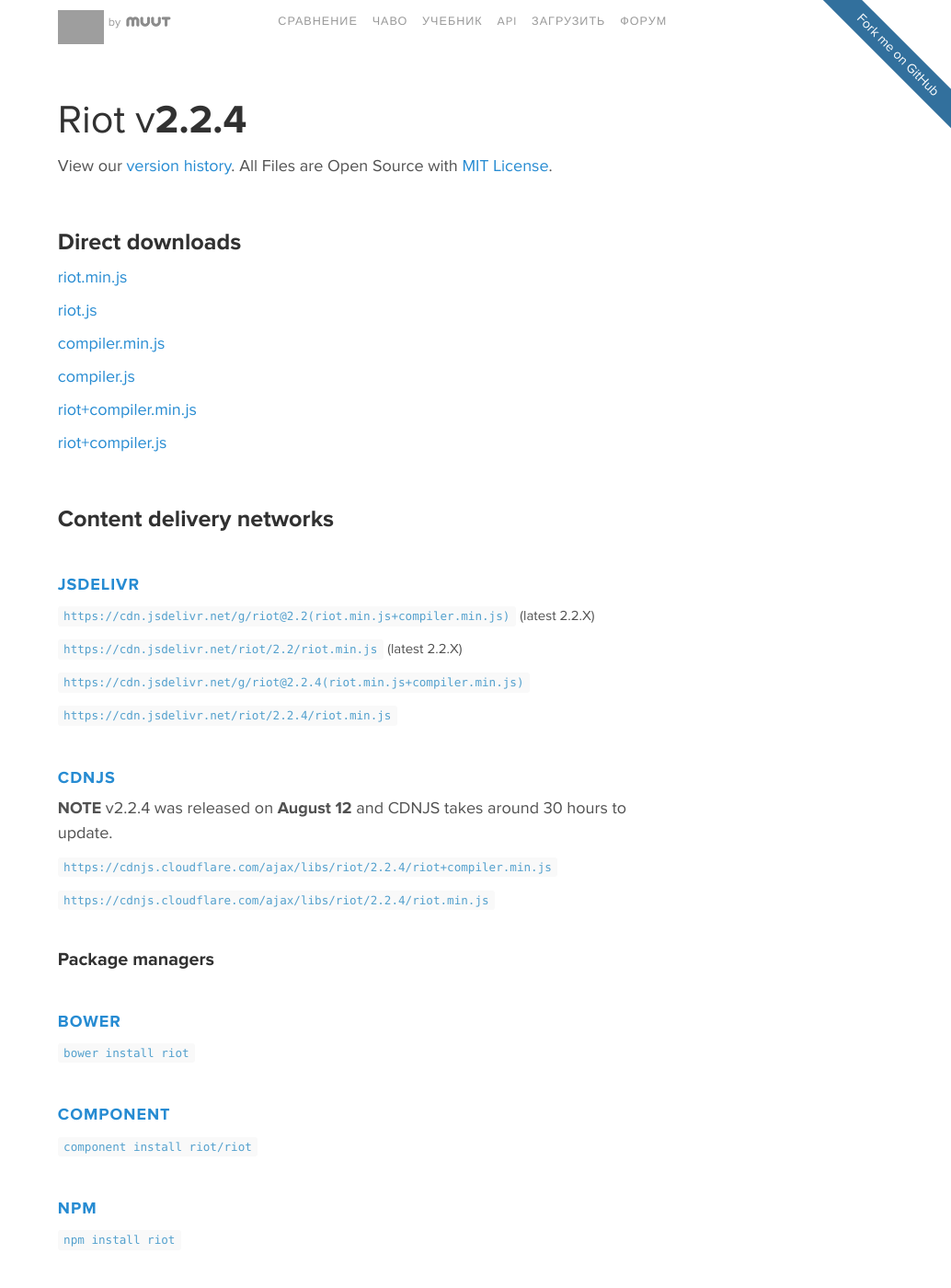
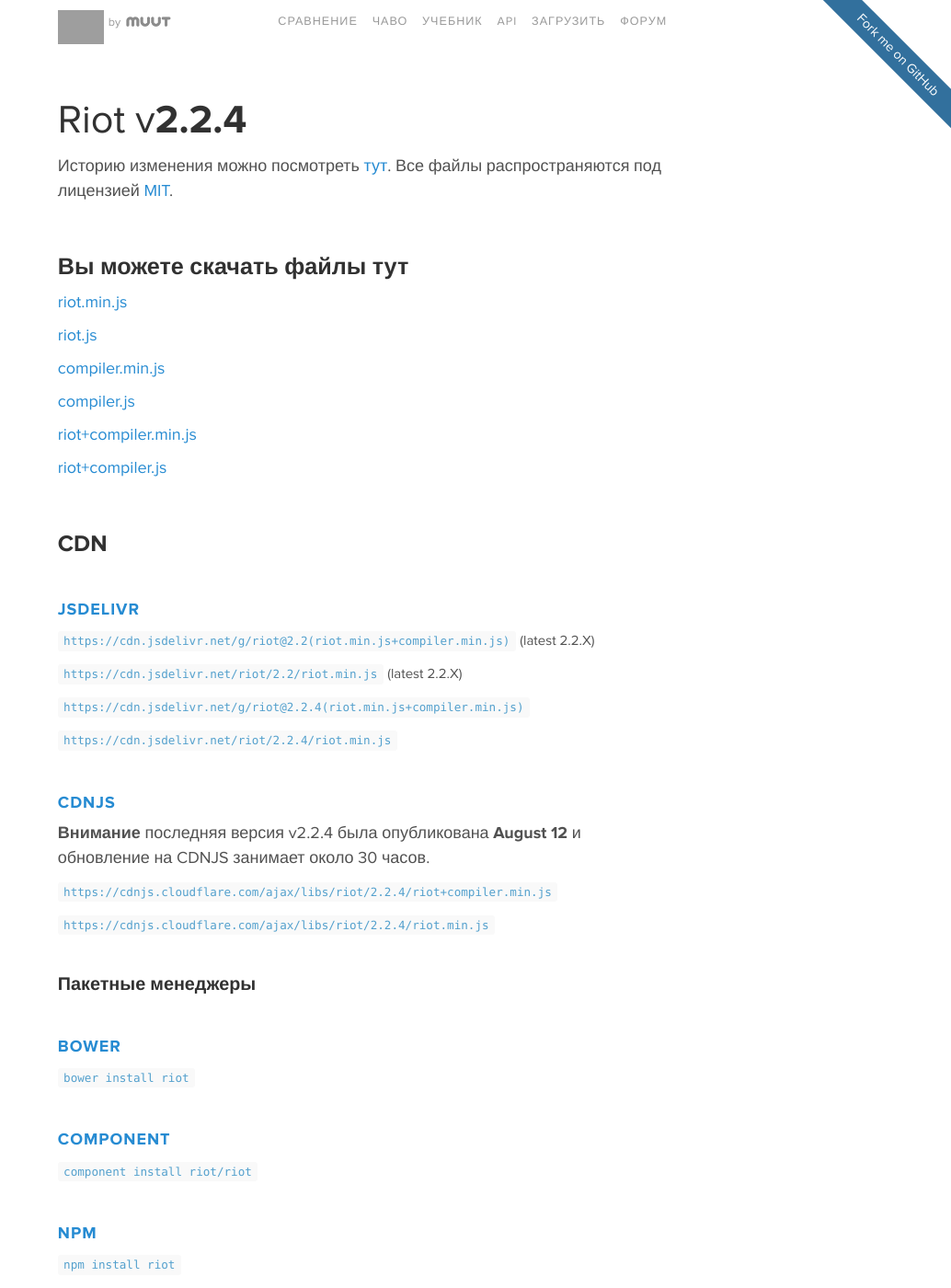
Before and after one commit to riot/riot.github.io, a Jekyll site: the page built from ru/download.md, in a window 1280 px wide and 1400 px high. Shown: the whole window at 92% size, without its empty margins (246-1280 px from the left). Built offline with Jekyll 4.4.1, drawn with Linux system fonts in a browser that asks for light colours; Markdown is read by kramdown in place of the engine named in the settings; some of the changed text lies outside the part shown; grey boxes are pictures that could not be loaded.

Commit message:
downloads

```diff
--- a/ru/download.md
+++ b/ru/download.md
@@ -8,9 +8,9 @@
 
 # Riot v**{{ site.version }}**
 
-View our [version history](/release-notes). All Files are Open Source with [MIT License](/license/).
+Историю изменения можно посмотреть [тут](/release-notes). Все файлы распространяются под лицензией [MIT](/license/).
 
-## Direct downloads
+## Вы можете скачать файлы тут
 
 [riot.min.js]({{ page.base }}/riot.min.js)
 
@@ -25,7 +25,7 @@
 [riot+compiler.js]({{ page.base }}/riot+compiler.js)
 
 
-## Content delivery networks
+## CDN
 
 
 #### [jsdelivr](http://www.jsdelivr.com/#!riot)
@@ -41,7 +41,7 @@
 
 #### [cdnjs](https://cdnjs.com/libraries/riot)
 
-**NOTE** v{{ site.version }} was released on **{{ site.release_date }}** and CDNJS takes around 30 hours to update.
+**Внимание** последняя версия v{{ site.version }} была опубликована **{{ site.release_date }}** и обновление на CDNJS занимает около 30 часов.
 
 
 `{{ page.cdnjs }}/{{ site.version }}/riot+compiler.min.js`
@@ -49,7 +49,7 @@
 `{{ page.cdnjs }}/{{ site.version }}/riot.min.js`
 
 
-### Package managers
+### Пакетные менеджеры
 
 #### [Bower](http://bower.io/search/?q=riot.js)
 
@@ -71,12 +71,11 @@
 `git clone git@github.com:riot/riot.git`
 
 
-## Known issues
+## Известные проблемы
 
-- Looping table rows or cells with `each` attribute is not working on IE8 and IE9.
+- Перебор строк или ячеек таблиц через аттрибут `each` не работает в IE8 и IE9.
 
-
-## Logo
+## Логотип
 
 ![](/img/logo/riot480x.png)
 
```
Also changed, not shown: other parts of ru/download.md (+1 -1 lines).
